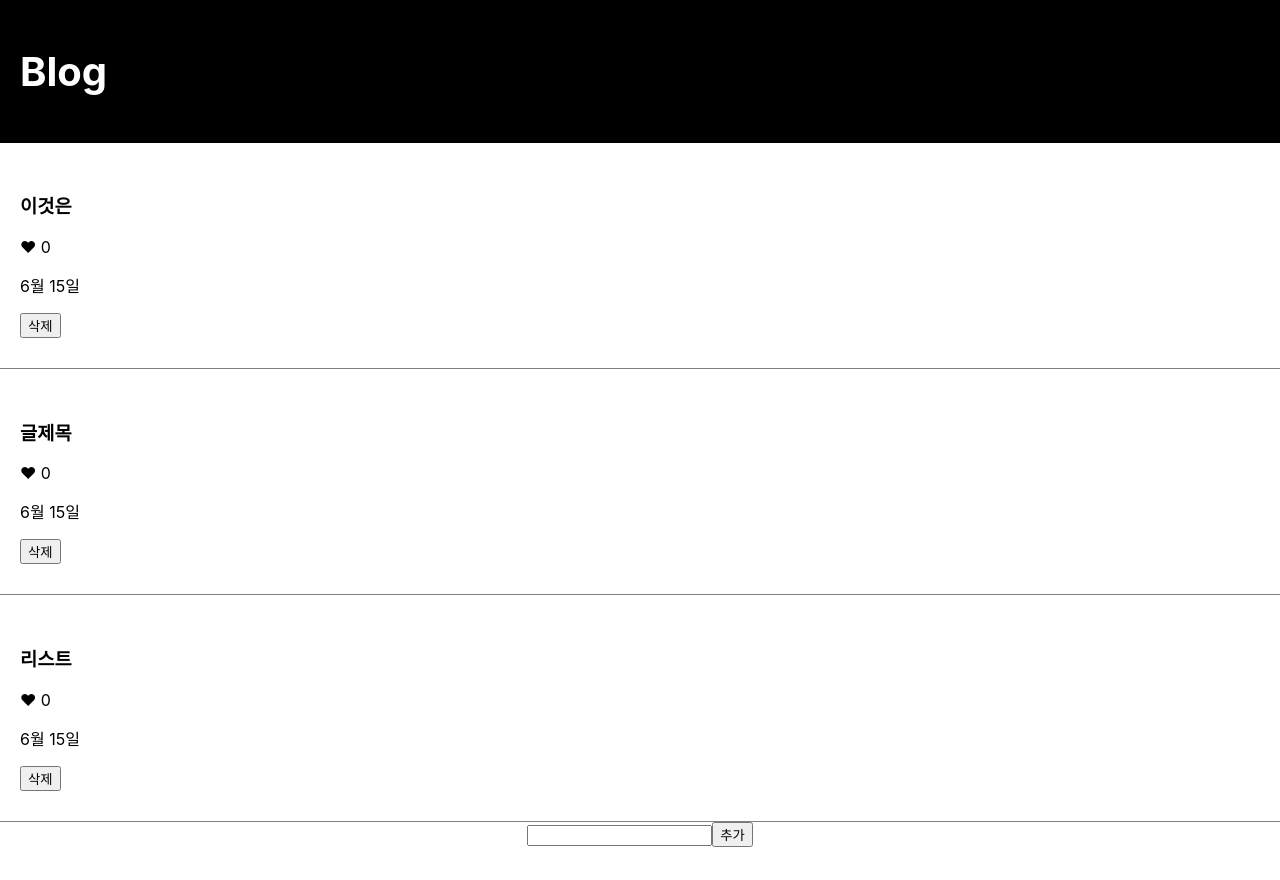
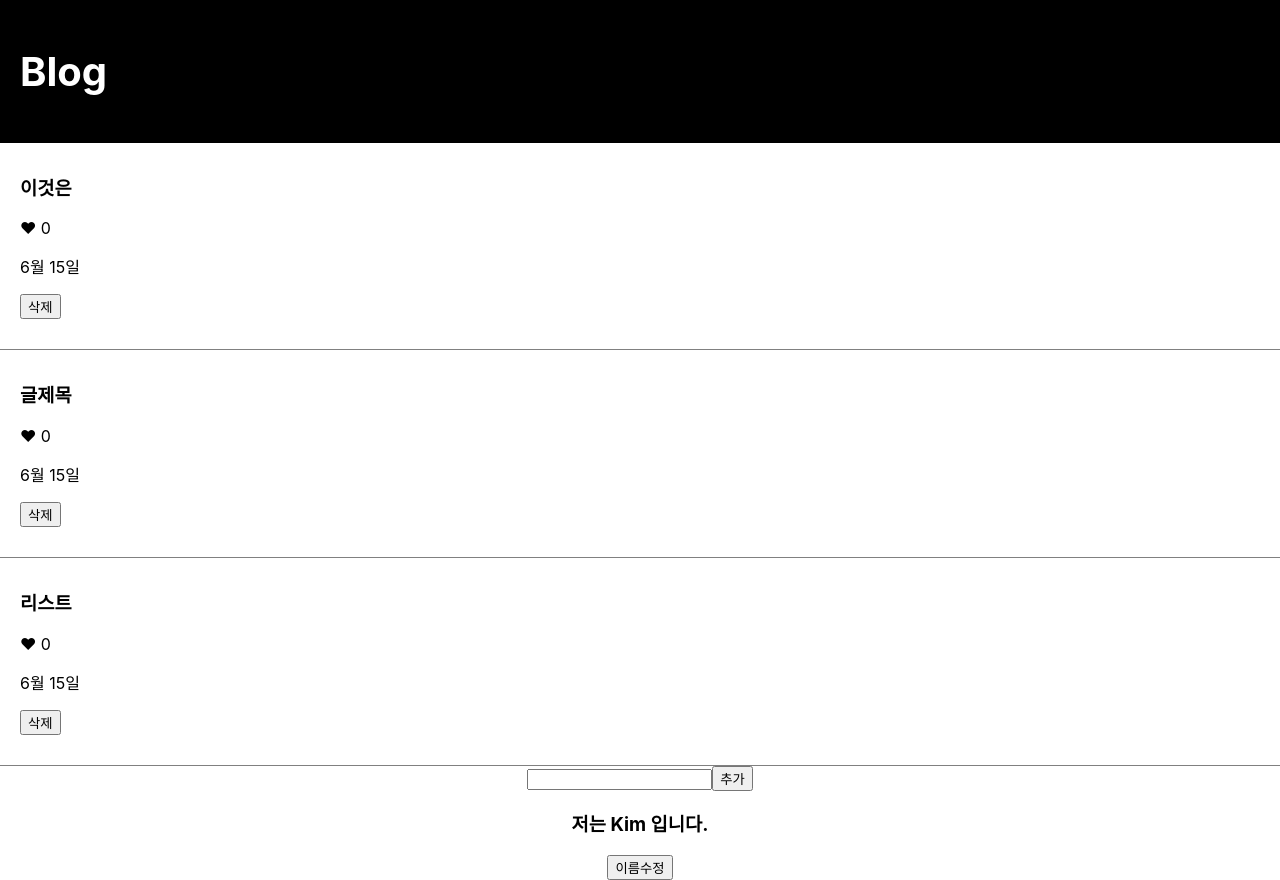
Before and after one commit to purplemm/react-study, a React (Create React App) app: page / in a window 1280 px wide. Shown: the top 880 px of the page. Before the commit the page ends 847 px from the top, so only its background shows below. Built offline with nearby package versions, Linux system fonts and the light colour scheme.

Commit message:
Add old ver react

```diff
--- a/src/App.css
+++ b/src/App.css
@@ -18,6 +18,10 @@
   padding-left: 20px;
   padding-right: 20px;
   border-bottom: 1px solid grey;
+}
+
+.list h3 {
+  margin-top: 0;
 }
 
 .modal {
--- a/src/App.js
+++ b/src/App.js
@@ -1,6 +1,7 @@
 import { useState } from "react";
 import './App.css';
 import Modal from "./components/Modal";
+import Profile from "./components/Profile";
 
 function App() {
   let [title, setTitle] = useState(["이것은", "글제목", "리스트"]);
@@ -70,6 +71,8 @@ function App() {
       <input type="text" onChange={(e) => { onChange(e.target.value) }} />
       <button onClick={ addPost }>추가</button>
 
+      <Profile />
+
       { showModal ? <Modal index={ index } title={ title } bgColor={ "orange" } modifyPost={ modifyPost } /> : null }
     </div>
   );
--- /dev/null
+++ b/src/components/Profile.js
@@ -0,0 +1,55 @@
+import React, { Component } from "react";
+
+// [react 옛날 문법]
+
+// class : 데이터/함수를 보관하는 덩어리, class는 여러개의 데이터나 함수를 한 곳에 보관하고 싶을 때 쓰는 문법
+// extends : 덩어리를 만들 때 오른쪽에 있는 놈 성질을 물려받아서 덩어리를 만들겠다는 소리
+// React.Component : 컴포넌트 성질을 갖고있는 덩어리
+
+// class를 만들어두시면 class가 가지고 있는 데이터를 그대로 복사해서 사용할 수 있는 object를 쉽게 만들 수 있습니다.
+// 혹은 class가 가지고 있는 데이터를 그대로 복사해서 사용할 수 있는 class도 쉽게 만들 수도 있고요. (extends 문법을 씁니다)
+// 암튼 가끔 그러고 싶을 때가 있어서 쓰는 문법인데 리액트는 왜 저러냐면
+
+// 1. 리액트 만든 사람들이 컴포넌트와 관련된 데이터/함수들을 보관하기 위해서 React.Component라는 class를 만들어두었고
+// 2. 그걸 extends 를 이용해서 복사하면 여러분만의 컴포넌트를 만들 수 있는거고
+// 3. 그리고 그렇게 하시면 여러분 컴포넌트는 리액트관련 데이터/함수를 자유롭게 쓸 수 있는겁니다.
+class Profile extends React.Component {
+    // 예전엔 constructor(){} 안에 모든 state를 보관했었습니다.
+    // 1. state저장할 땐 constructor() 안에 this.state 라는 변수에 전부 보관하셔야합니다.
+    // 2. 그리고 꺼내쓸 때는 this.state.state명 이렇게 쓰시면 됩니다.
+    // super()는 "extends 했던 React.Component 라는 덩어리에 있던 변수들을 그대로 물려받아 쓰겠습니다~" 라는 뜻이고 꼭 먼저 써주셔야 super() 밑에서 state를 만들 수 있습니다.
+    constructor(){
+        super();
+        this.state = { name : "Kim", age : 30 }
+    }
+
+    // this가 재정의되지않게
+    // 1. 함수를 쓸 때 this.changeName.bind(this) 이렇게 사용하시거나
+    // 2. 함수를 아예 arrow function으로 바꿔주시면 됩니다.
+    changeName = () => {
+        this.setState({ name : "Park" });
+    }
+
+    render(){
+        return (
+            <div>
+                <h3>저는 { this.state.name } 입니다.</h3>
+                <button onClick={ this.changeName }>이름수정</button>
+            </div>
+        )
+    }
+}
+
+export default Profile;
+
+
+// [arrow function 과 this 키워드의 관계]
+
+// 자바스크립트에선 () => {} (arrow function) 과 그냥 function(){} 은 거의 같은 의미입니다.
+// 하지만 한가지 차이점이 있는데
+
+// arrow function을 쓰시면 안에 있는 this값을 재정의해주지않습니다. 바깥에 있던 this의 값을 그대로 끌고와서 사용합니다.
+// 하지만 function(){}을 쓰시면 this값이 새롭게 변화합니다.
+
+// 같은 함수문법이지만 이런 차이가 있습니다.
+// 그래서 arrow function은 내부의 this키워드 값을 변화시키지 않고 싶을 때 사용합니다.
```
